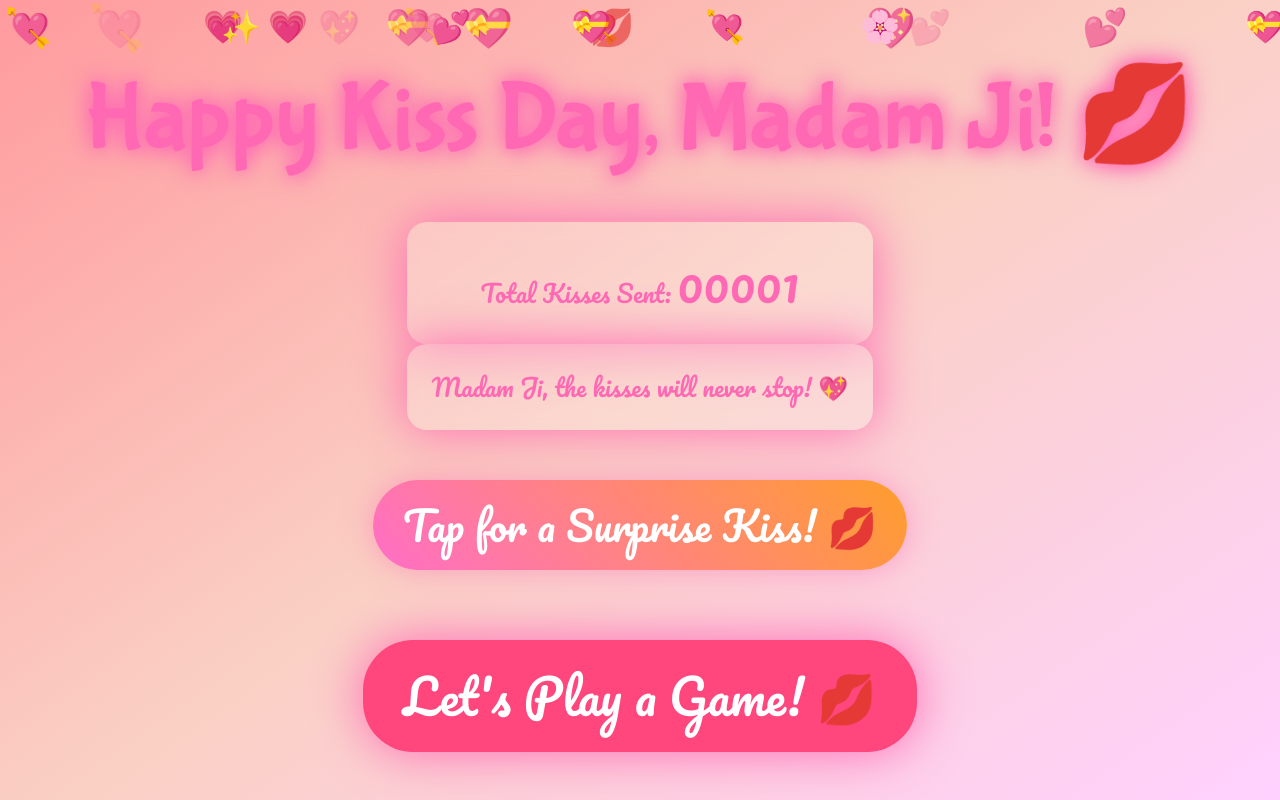
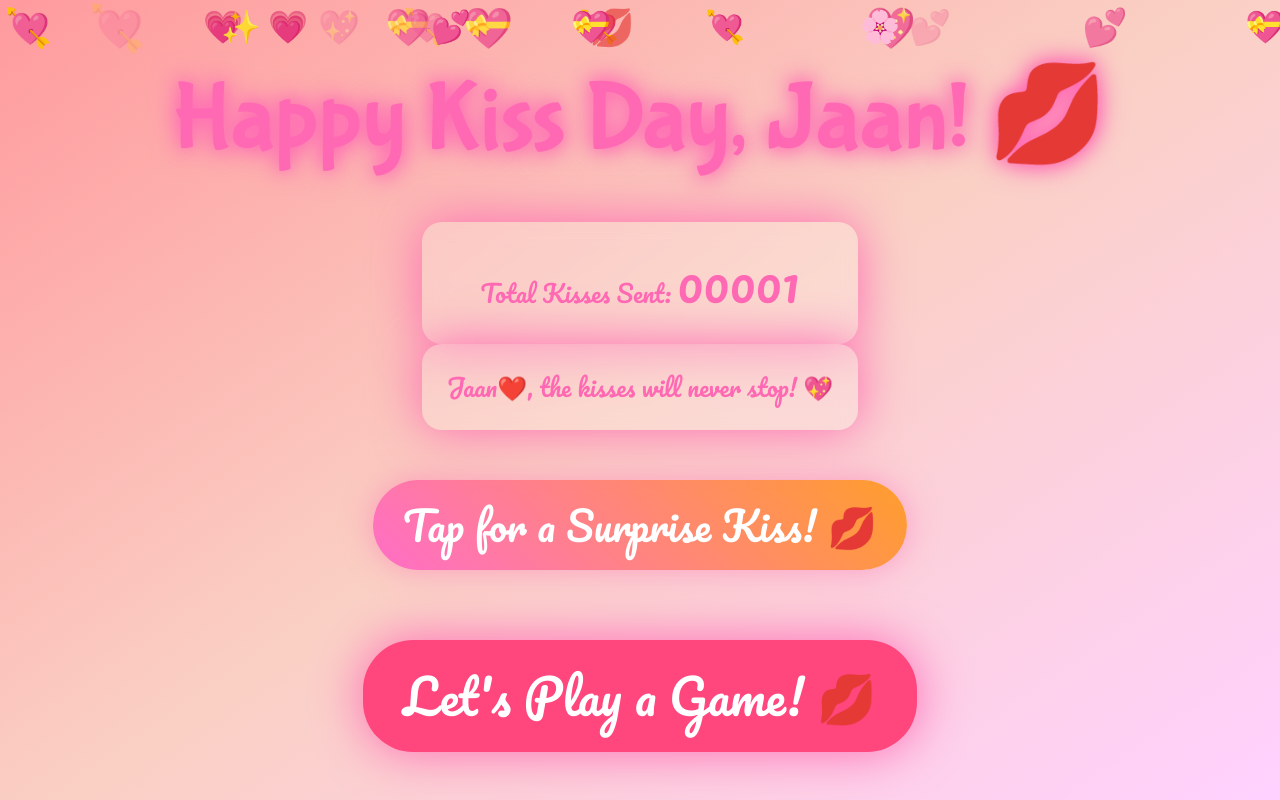
Before and after one commit to Vishu-Br/Kiss-Day.io, a plain HTML site: page main.html in a window 1280 px wide. Drawn offline with nearby package versions, Linux system fonts and the light colour scheme.

Commit message:
Update main.html

```diff
--- a/main.html
+++ b/main.html
@@ -164,11 +164,11 @@
     <div id="hearts-container" class="heart-container"></div>
 
     <div class="content-container">
-        <h1>Happy Kiss Day, Madam Ji! 💋</h1>
+        <h1>Happy Kiss Day, Jaan! 💋</h1>
 
         <div class="message-container">
             <div id="message-display" class="message-box">Total Kisses Sent: <span id="kiss-counter" class="kiss-counter">00001</span></div>
-            <p class="message-box">Madam Ji, the kisses will never stop! 💖</p>
+            <p class="message-box">Jaan❤️, the kisses will never stop! 💖</p>
         </div>
 
         <button id="kiss-button" class="love-button kiss-button">
@@ -188,7 +188,7 @@
             "Here comes a million kisses for you! 💋",
             "You're my everything, my sweetest Pookie! 💗",
             "Every second with you feels magical! 💫",
-            "My love for you is endless, Mona! 😘",
+            "My love for you is endless, Jaan! 😘",
             "Kisses for my perfect Madam Ji! 😘",
             "You're the queen of my heart, always! 👑",
             "A little surprise, just for you! 🎉"
```
